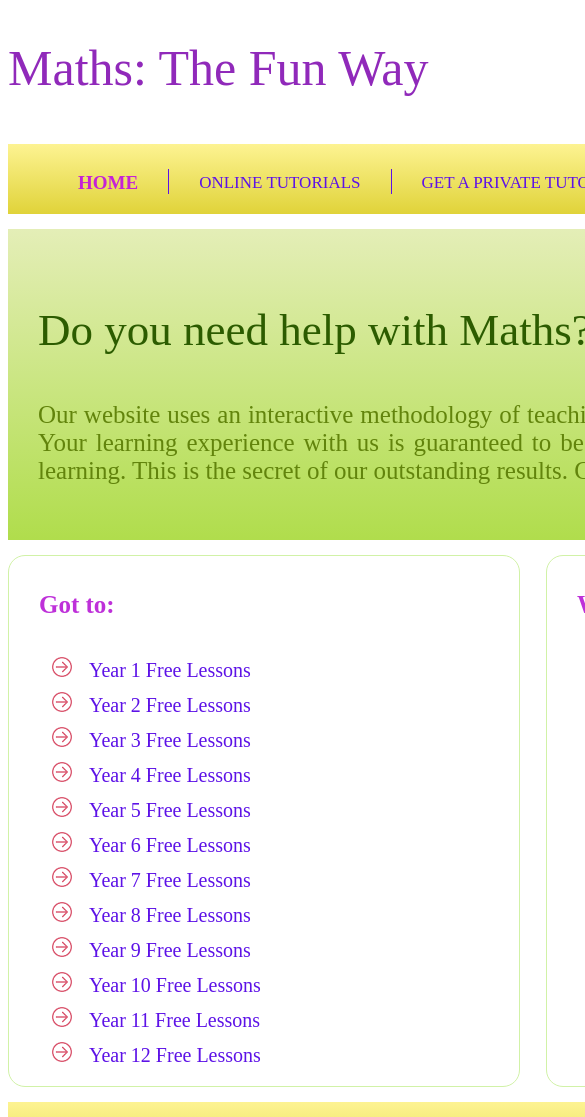
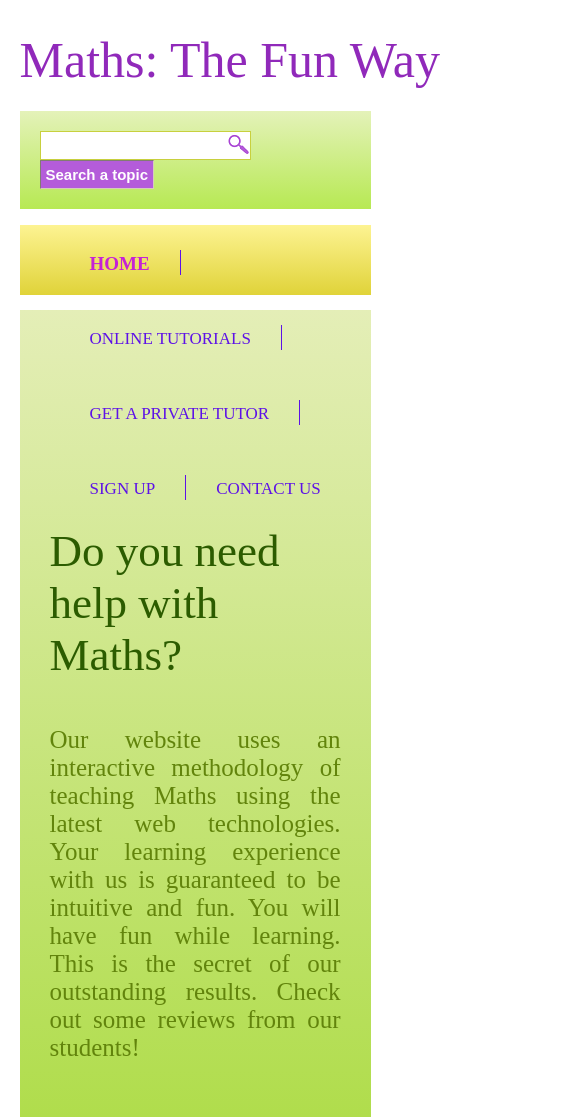
Before and after one commit to ShanaeL29/maths-website, a plain HTML site: page index.html in a window 390 px wide. Shown: the top 1117 px of the page, 585 px wide, since content can reach past the window. Drawn offline with Linux system fonts and the light colour scheme.

Commit message:
Made header section of layout responsive

```diff
--- a/css/styling.css
+++ b/css/styling.css
@@ -1,24 +1,35 @@
+* {
+    box-sizing: border-box;
+}
+
 body {
     /* setting the font property to our page */
     font: Arial, Helvetica, sans-serif;
+    margin: 0;
+    padding: 0;
 }
 
 #container {
-    width: 1050px;
-    /* border: 1px solid grey; */
-    margin: 0 auto;
-    /* auto on the left and right CENTERS */
+    width: 90%;
+    margin: 0 auto; /* auto on the left and right CENTERS */
 }
 
-/* header: HTML elements that only consist of floating elements is going to behave as if it doesn't have any elements inside of it. To avoid this we will give the add some height */
 
 header {
-    height: 100px;
-    padding: 10px 0;
+    /* height: 100px; */
+    padding-top: 10px;
+    display: flex;
+    flex-wrap: wrap;
 }
 
 #brand {
-    float: left;
+    /* float: left; */
+
+    /* flexbox transition */
+    /* flex: 1 is the same as flex: 50%; */
+    flex: 50%;
+    min-width: 421px;
+    /* OR can give flex-basis */
 }
 
 h1 a {
@@ -29,39 +40,50 @@ h1 a {
 }
 
 #search-box {
-    float: right;
     background: linear-gradient(#E4F2B9, #B7E953);
     background: -webkit-linear-gradient(#E4F2B9, #B7E953);
     background: -o-linear-gradient(#E4F2B9, #B7E953);
     background: -moz-linear-gradient(#E4F2B9, #B7E953);
-    height: 60px;
-    width: 400px;
-    padding: 20px 20px 0px 20px;
-    margin-top: 10px;
+    /* float: right; */
+    /* margin-top: 10px; */
+    /* height: 60px; */
+    /* width: 400px; */
+
+    /* flexbox transition */
+    /* min-width: 400px; */
+    flex: 50%;
+    display: flex;
+    justify-content: center;
+    align-items: center;
+    padding: 20px;
+    /* min-height: 70px; using padding instead*/
 }
+/* header: HTML elements that only consist of floating elements is going to behave as if it doesn't have any elements inside of it. To avoid this we will give the add some height */
 
 .text {
-    float: left;
-    width: 200px;
+    /* float: left; */
+    /* width: 200px; */
+    /* background-image: url(../assets/search.png);
+    background-color: white;
+    background-position: center right;
+    background-repeat: no-repeat; */
+
+    background: white url(../assets/search.png) right center no-repeat;
     padding: 5px;
     font-size: 15px;
     color: #E36A0C;
     border: 1px solid #C8D03E;
-    /* background-image: url(../assets/search.png);
-    background-color: white;
-    background-position: center right;
-    background-repeat: no-repeat; */
-    background: white url(../assets/search.png) right center no-repeat;
 }
 
 .submit {
-    float: right;
+    /* float: right; */
     padding: 5px;
     font-weight: bold;
     color: white;
     /* background-color can't be used for buttons so we need to use background */
     background: #B45CDA;
     font-size: 15px;
+    border: 1px inset #D6CCBB;
 }
 
 .clear {
```
Also changed, not shown: index.html (+1 -1 lines).
